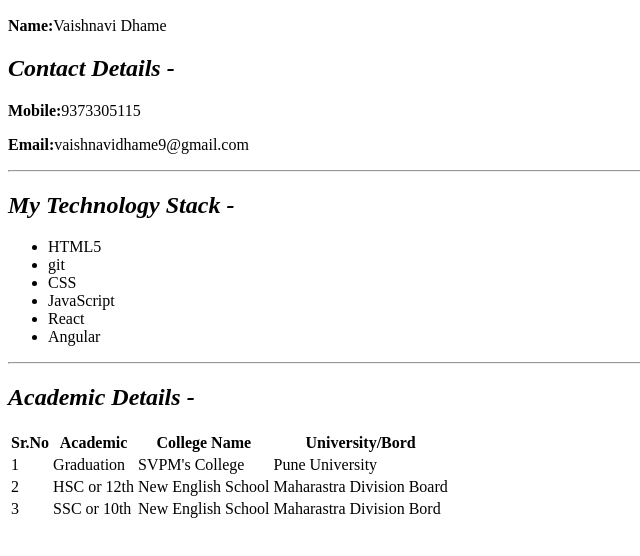
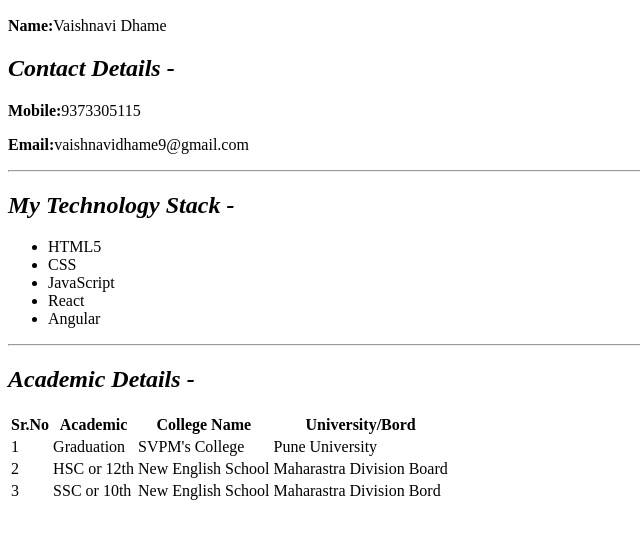
Before and after one commit to Vaishnavidhame/MyProfile, a plain HTML site: page Personaldetails.html in a window 1280 px wide. Shown: the part 86-642 px from the top of the page, without its empty margins (0-640 px from the left). Drawn offline with Linux system fonts and the light colour scheme.

Commit message:
Revert "add git"
This reverts commit 94ef7818f9cc18c7d4191df8ce62785293cce1c9.

```diff
--- a/Personaldetails.html
+++ b/Personaldetails.html
@@ -31,7 +31,7 @@
 
     <ul>
         <li>HTML5</li>
-        <li>git</li>
+
         <li>CSS</li>
 
         <li>JavaScript</li>
```
